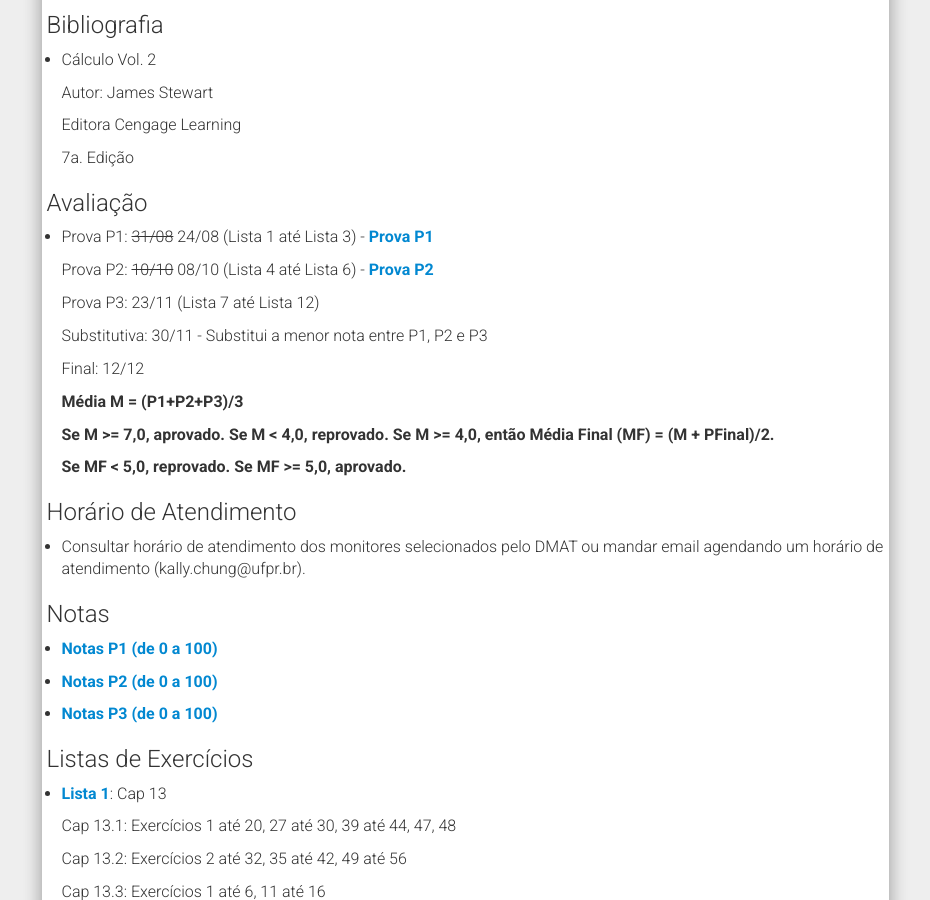
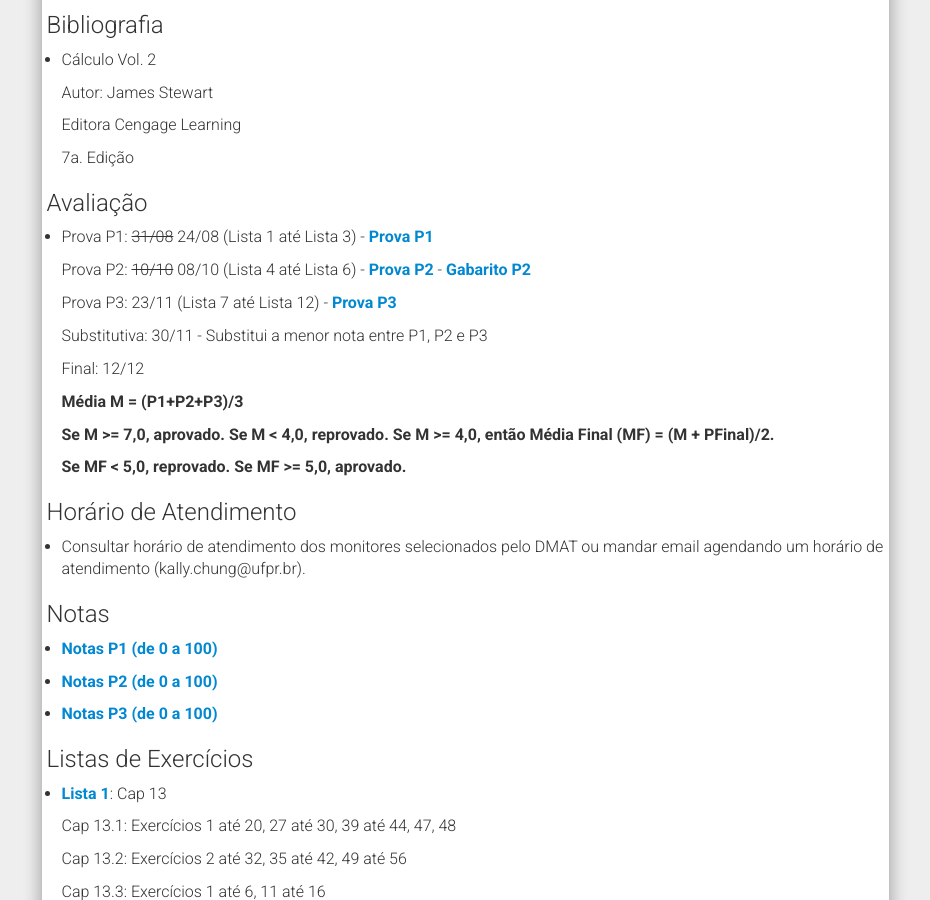
Before and after one commit to chunggnuhc/chunggnuhc.github.io, a Jekyll site: the page built from CMA211AD-Calc2-2sem2018.md, in a window 1280 px wide and 900 px high, scrolled down 882 px. Shown: the whole window, without its empty margins (321-1251 px from the left). Built offline with Jekyll 4.4.1, drawn with Linux system fonts in a browser that asks for light colours; nearby versions of some CDN libraries.

Commit message:
Update CMA211AD - provas

```diff
--- a/CMA211AD-Calc2-2sem2018.md
+++ b/CMA211AD-Calc2-2sem2018.md
@@ -47,9 +47,9 @@ permalink: /CMA211AD-Calc2-2sem2018/
 
 - Prova P1: <strike>31/08</strike> 24/08 (Lista 1 até Lista 3) - [Prova P1](/disciplinas2sem2018/provaP1_CMA211AD.pdf)
 
-  Prova P2: <strike>10/10</strike> 08/10 (Lista 4 até Lista 6) - [Prova P2](/disciplinas2sem2018/provaP2_CMA211AD.pdf)
+  Prova P2: <strike>10/10</strike> 08/10 (Lista 4 até Lista 6) - [Prova P2](/disciplinas2sem2018/provaP2_CMA211AD.pdf) - [Gabarito P2](/disciplinas2sem2018/GabaritoP2-AD.pdf)
 
-  Prova P3: 23/11 (Lista 7 até Lista 12)
+  Prova P3: 23/11 (Lista 7 até Lista 12) - [Prova P3](/disciplinas2sem2018/provaP3_CMA211AD.pdf)
 
   Substitutiva: 30/11 - Substitui a menor nota entre P1, P2 e P3
 
```
